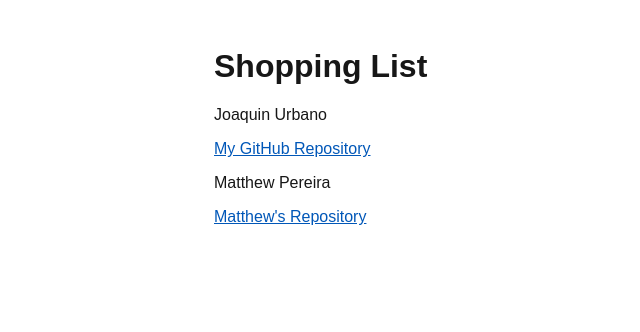
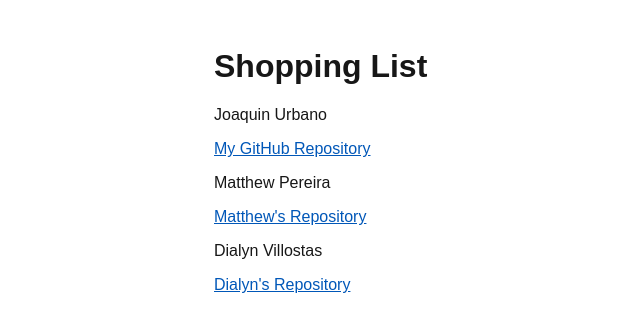
Before and after one commit to JGOFF125/Web-Dev, a Next.js app: page /week-2 in a window 1280 px wide. Shown: the top 332 px of the page, without its empty margins (50-690 px from the left). Built offline with nearby package versions, Linux system fonts and the light colour scheme.

Commit message:
Update student-info.js

```diff
--- a/app/week-2/student-info.js
+++ b/app/week-2/student-info.js
@@ -11,6 +11,10 @@ export default function StudentInfo() {
       <Link href= "https://github.com/MatthewPereira6317/cprg306-assignments">
       Matthew's Repository
       </Link>
+      <p>Dialyn Villostas</p>
+      <Link href= "https://github.com/DialynV/cprg306-assignments">
+      Dialyn's Repository
+      </Link>
     </section>
   );
 }
```
